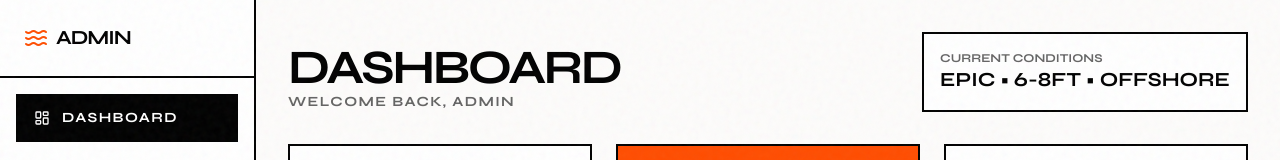
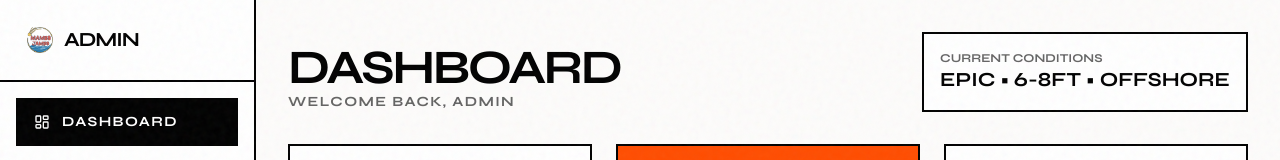
Before and after one commit to rohit-ups/mj, a Next.js app in the folder apps/admin/: page / in a window 1280 px wide. Shown: the top 160 px of the page. Built offline with nearby package versions, Linux system fonts and the light colour scheme.

Commit message:
feat: mj logo

```diff
--- a/apps/admin/src/app/login/page.tsx
+++ b/apps/admin/src/app/login/page.tsx
@@ -27,8 +27,8 @@ export default function LoginPage() {
     <div className="min-h-screen flex items-center justify-center p-6">
       <div className="w-full max-w-md space-y-8">
         <div className="flex flex-col items-center text-center space-y-2">
-          <div className="w-16 h-16 bg-black text-white flex items-center justify-center mb-4">
-            <Waves className="w-10 h-10 text-accent" />
+          <div className="w-16 h-16 bg-white border-2 border-black flex items-center justify-center mb-4">
+            <img src="/logo.png" alt="Mambo Jambo Logo" className="w-12 h-12 object-contain" />
           </div>
           <h1 className="font-display text-4xl uppercase tracking-tighter">Admin Login</h1>
           <p className="font-display text-sm uppercase tracking-widest opacity-60">Mambo Jambo Management</p>
--- a/apps/admin/src/components/Sidebar.tsx
+++ b/apps/admin/src/components/Sidebar.tsx
@@ -48,7 +48,7 @@ export function Sidebar() {
         )}
       >
         <div className="p-6 border-b-2 border-black flex items-center gap-2">
-          <Waves className="w-6 h-6 text-accent" />
+          <img src="/logo.png" alt="Mambo Jambo Logo" className="w-8 h-8 object-contain" />
           <span className="font-display text-xl tracking-tighter uppercase">Admin</span>
         </div>
 
```
Also changed, not shown: 2 other files (tests, documents, lock files or other folders).
